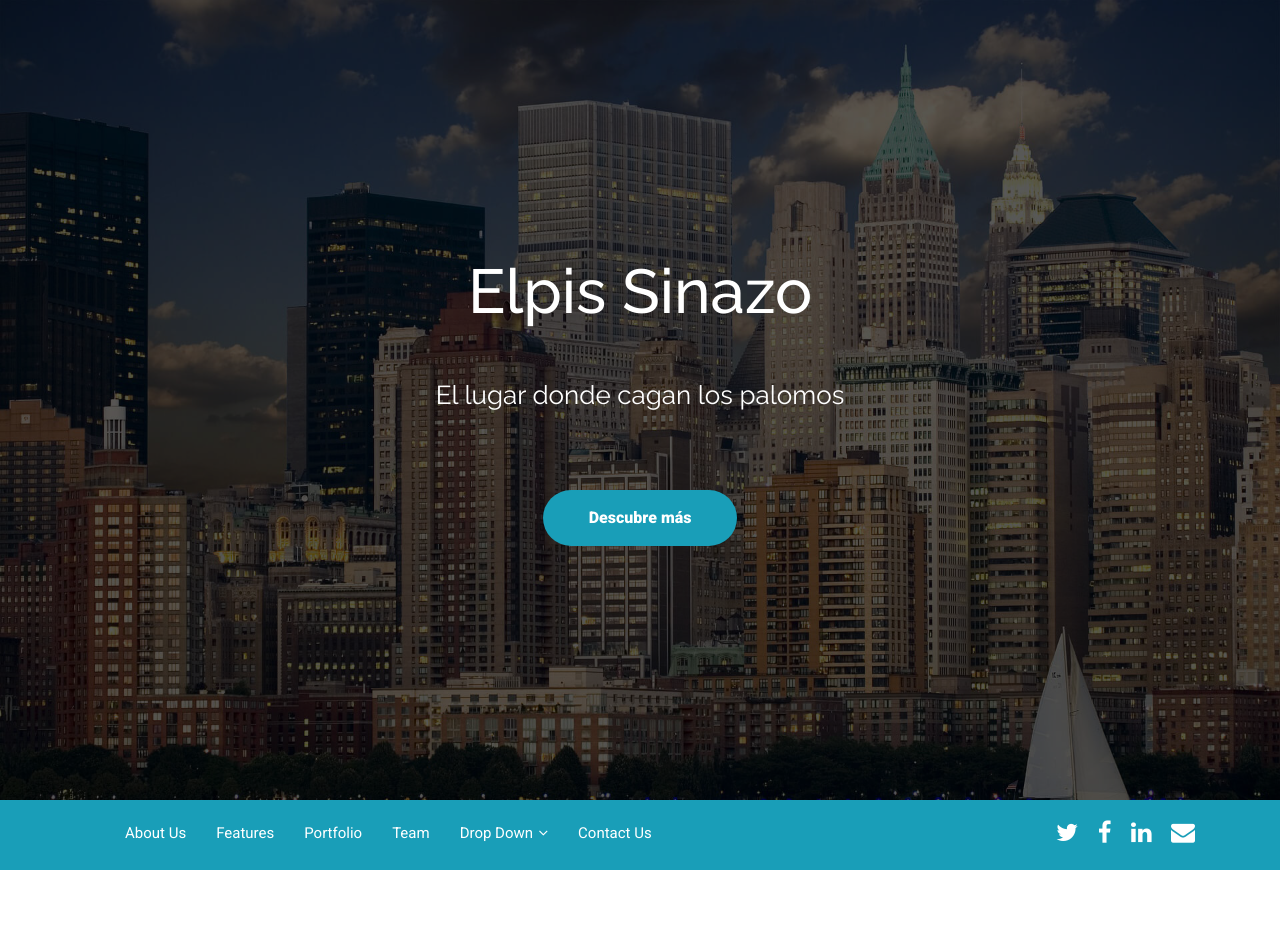
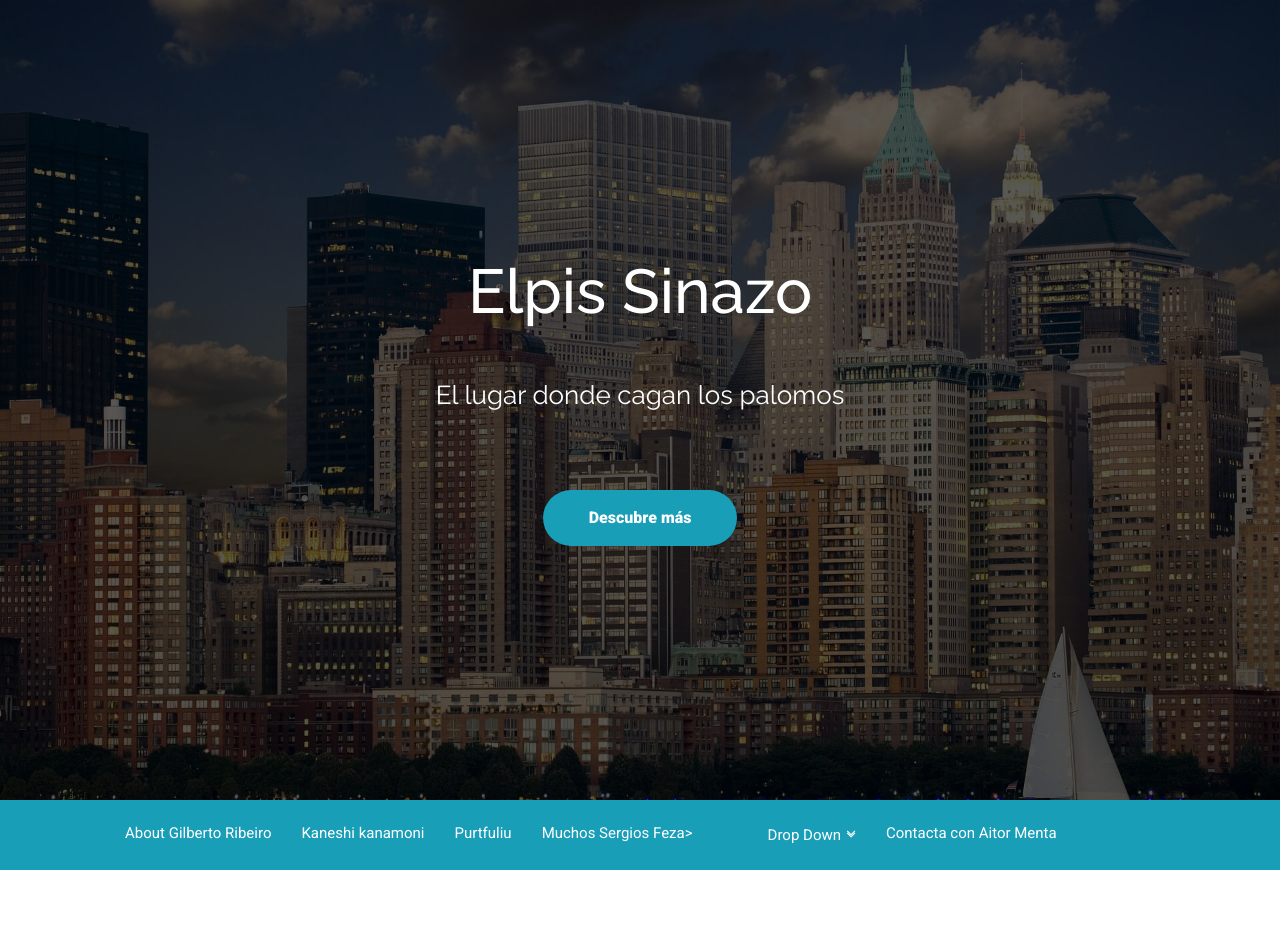
Before and after one commit to Llinot/Elpis-Sinazo, a plain HTML site: page index.html in a window 1280 px wide. Shown: the top 952 px of the page. Drawn offline with Linux system fonts and the light colour scheme.

Commit message:
Update index.html

```diff
--- a/index.html
+++ b/index.html
@@ -85,13 +85,13 @@
 
       <nav id="nav-menu-container">
         <ul class="nav-menu">
-          <li><a href="#about">About Us</a></li>
-          <li><a href="#features">Features</a></li>
-          <li><a href="#portfolio">Portfolio</a></li>
-          <li><a href="#team">Team</a></li>
+          <li><a href="#about">About Gilberto Ribeiro</a></li>
+          <li><a href="#features">Kaneshi kanamoni</a></li>
+          <li><a href="#portfolio">Purtfuliu</a></li>
+          <li><a href="#team">Muchos Sergios Feza></li>
           <li class="menu-has-children"><a href="">Drop Down</a>
             <ul>
-              <li><a href="#">Drop Down 1</a></li>
+              <li><a href="#">KAKADEBAKA</a></li>
               <li class="menu-has-children"><a href="#">Drop Down 2</a>
                 <ul>
                   <li><a href="#">Deep Drop Down 1</a></li>
@@ -106,7 +106,7 @@
               <li><a href="#">Drop Down 5</a></li>
             </ul>
           </li>
-          <li><a href="#contact">Contact Us</a></li>
+          <li><a href="#contact">Contacta con Aitor Menta</a></li>
         </ul>
       </nav>
       <!-- #nav-menu-container -->
```
